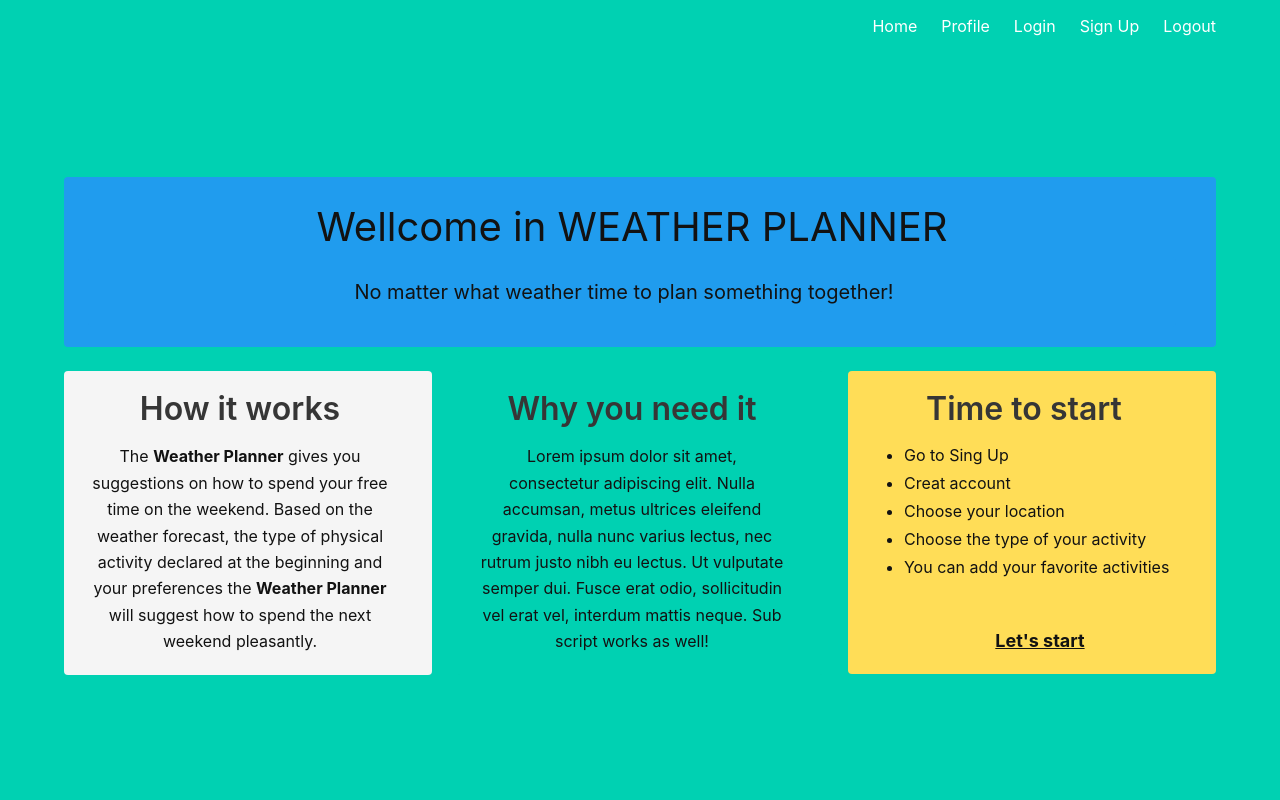
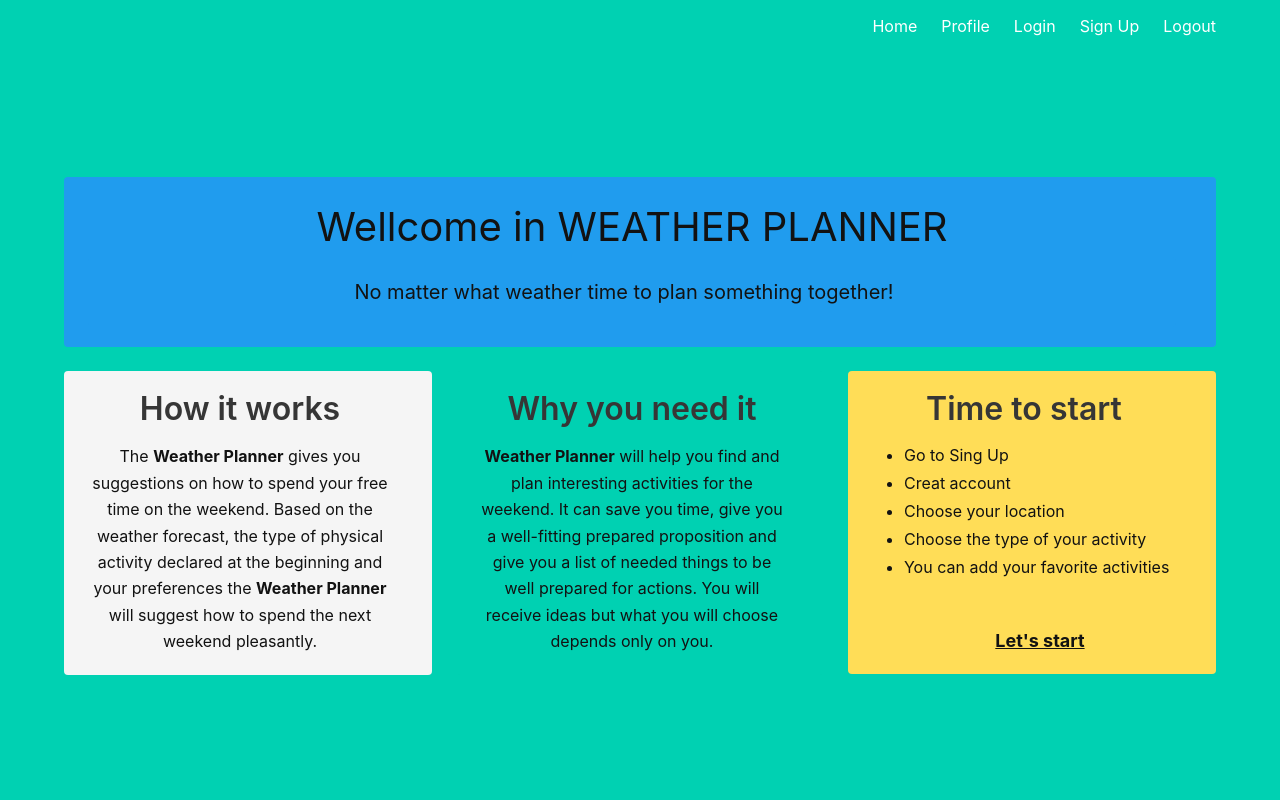
Before and after one commit to RemekLago/Weekend-Planner, a Flask app: template project/templates/index.html in a window 1280 px wide. Run offline with Flask 2, Linux system fonts and the light colour scheme; the template is opened without the code that fills it, so the values that code supplies are empty.

Commit message:
added some changes in text

```diff
--- a/project/templates/index.html
+++ b/project/templates/index.html
@@ -22,9 +22,7 @@
       <div class="notification has-background-primary has-text-black-bis">
         <div class="content">
           <h1>Why you need it</h1>
-          <p style="line-height: 165%;">Lorem ipsum dolor sit amet, consectetur adipiscing elit. Nulla accumsan, metus ultrices
-            eleifend gravida, nulla nunc varius lectus, nec rutrum justo nibh eu lectus. Ut vulputate semper dui. Fusce erat
-            odio, sollicitudin vel erat vel, interdum mattis neque. Sub script works as well!</p>
+          <p style="line-height: 165%;"><strong>Weather Planner</strong> will help you find and plan interesting activities for the weekend. It can save you time, give you a well-fitting prepared proposition and give you a list of needed things to be well prepared for actions. You will receive ideas but what you will choose depends only on you.</p>
         </div>
       </div>
     </div>
```
